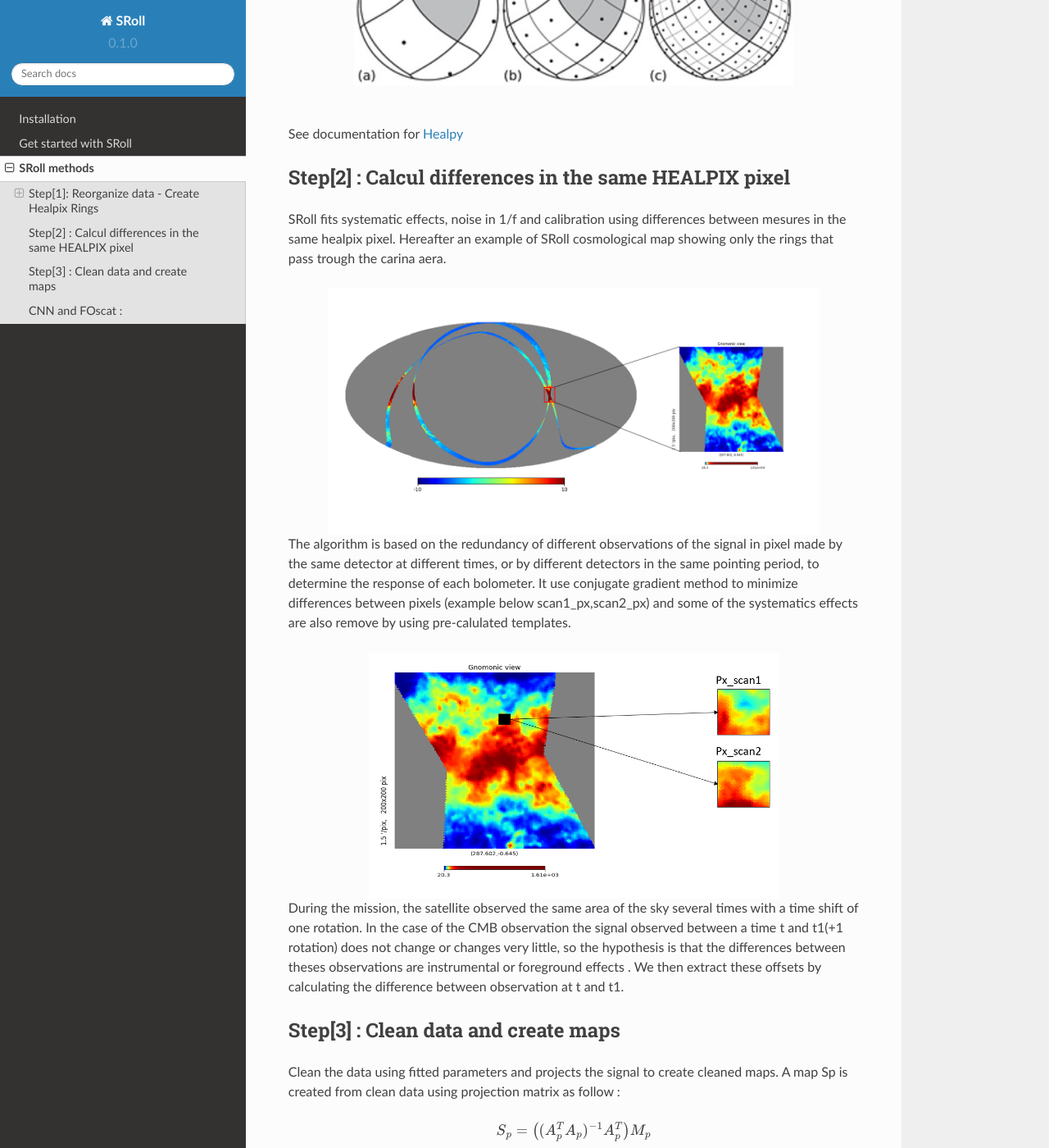
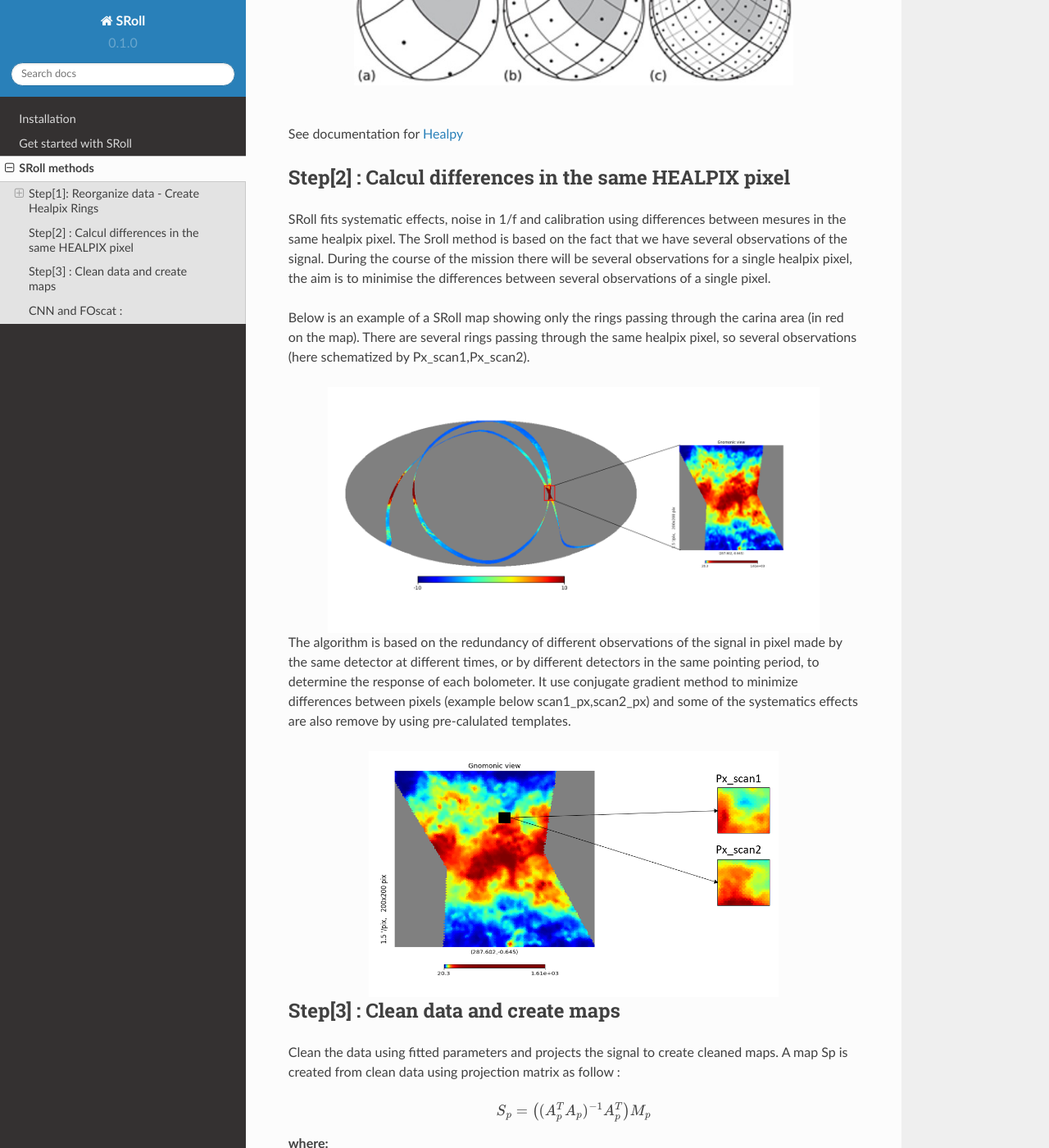
Before and after one commit to jmdelouis/SRoll, a Sphinx documentation site: the page built from readthedocs/docs/source/methods.rst, in a window 1280 px wide and 1400 px high, scrolled down 578 px. Shown: the whole window at 82% size. Built offline with Sphinx 7.4.7 and the Read the Docs theme 2.0.0, drawn with Linux system fonts in a browser that asks for light colours.

Commit message:
Update methods.rst

```diff
--- a/readthedocs/docs/source/methods.rst
+++ b/readthedocs/docs/source/methods.rst
@@ -32,7 +32,10 @@ Step[2] : Calcul differences in the same HEALPIX pixel
 ------------------------------------------------------
 
 SRoll fits systematic effects, noise in 1/f and calibration using differences between mesures in the same healpix pixel.
-Hereafter an example of SRoll cosmological map showing only the rings that pass trough the carina aera.
+The Sroll method is based on the fact that we have several observations of the signal. During the course of the mission there will be several observations for a single healpix pixel, the aim is to minimise the differences between several observations of a single pixel.
+
+Below is an example of a SRoll map showing only the rings passing through the carina area (in red on the map).
+There are several rings passing through the same healpix pixel, so several observations (here schematized by Px_scan1,Px_scan2).
 
 .. image:: /images/cross_rings_carina.png
   :height: 300
@@ -48,14 +51,6 @@ It use conjugate gradient method to minimize differences between pixels (example
   :width: 500
   :align: center
 
-
-
-
-
-
-
-During the mission, the satellite observed the same area of the sky several times with a time shift of one rotation. In the case of the CMB observation the signal observed between a time t and t1(+1 rotation) does not change or changes very little, so the hypothesis is
-that the differences between theses observations are instrumental  or foreground effects . We then extract these offsets by calculating the difference between observation at t and t1.
 
 Step[3] :  Clean data and create maps
 --------------------------------------
```
